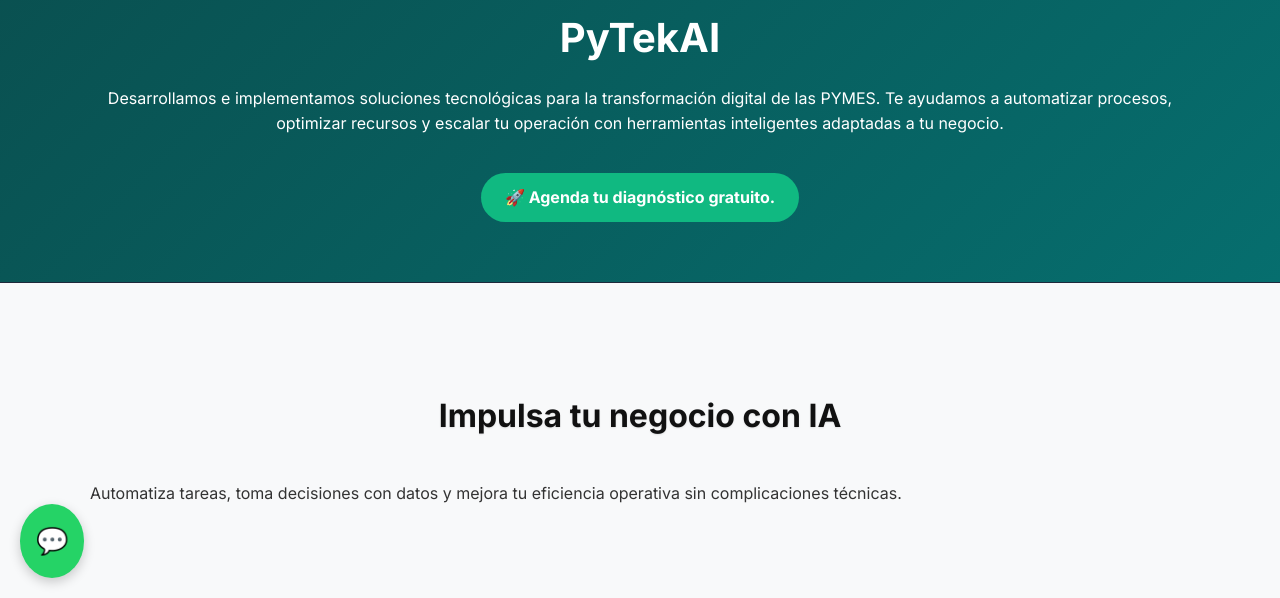
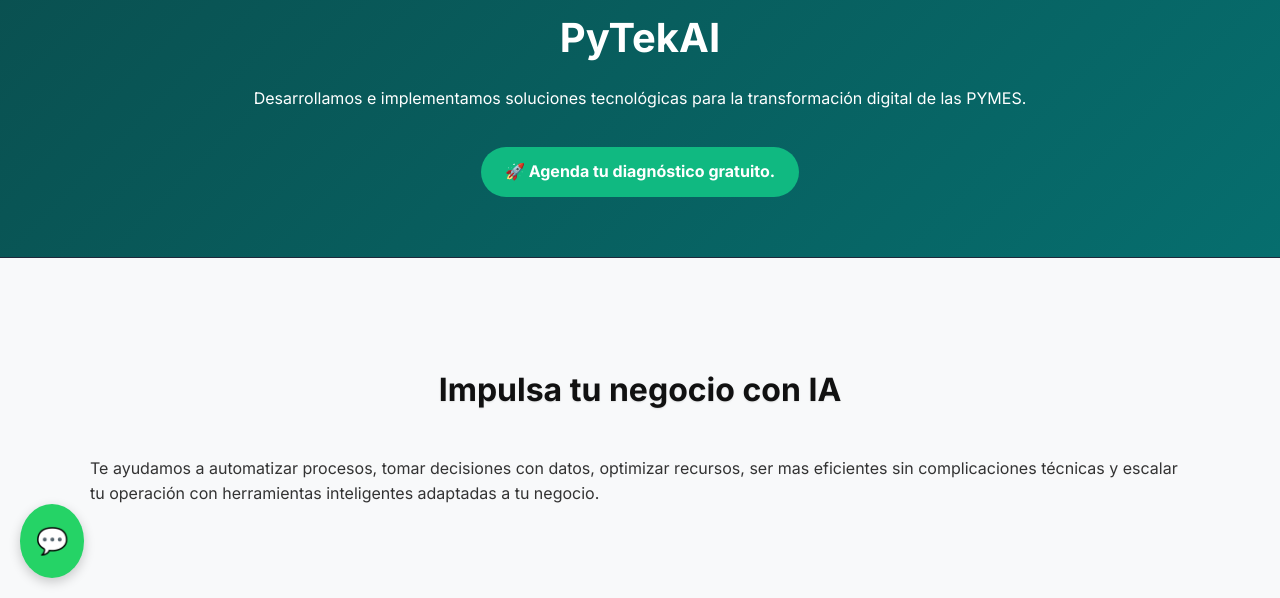
Before and after one commit to EisenDC/PyTekAI, a plain HTML site: page index.html in a window 1280 px wide. Shown: the part 202-800 px from the top of the page. Drawn offline with Linux system fonts and the light colour scheme; a script that the page names is missing.

Commit message:
Update index.html

```diff
--- a/index.html
+++ b/index.html
@@ -23,8 +23,7 @@
     <div class="container">
       <img src="logo.jpg" alt="Logo de PyTekAI" class="logo">
       <h1>PyTekAI</h1>
-      <p>Desarrollamos e implementamos soluciones tecnológicas para la transformación digital de las PYMES.
-        Te ayudamos a automatizar procesos, optimizar recursos y escalar tu operación con herramientas inteligentes adaptadas a tu negocio.</p>
+      <p>Desarrollamos e implementamos soluciones tecnológicas para la transformación digital de las PYMES.</p>
       <a href="https://wa.me/573507894900?text=Hola,%20quiero%20más%20información%20sobre%20PyTekAI" target="_blank" class="cta-button">
         🚀 Agenda tu diagnóstico gratuito.
       </a>
@@ -34,7 +33,7 @@
   <section class="intro">
     <div class="container">
       <h2>Impulsa tu negocio con IA</h2>
-      <p>Automatiza tareas, toma decisiones con datos y mejora tu eficiencia operativa sin complicaciones técnicas.</p>
+      <p> Te ayudamos a automatizar procesos, tomar decisiones con datos, optimizar recursos, ser mas eficientes sin complicaciones técnicas y escalar tu operación con herramientas inteligentes adaptadas a tu negocio.</p>
     </div>
   </section>
 
```
